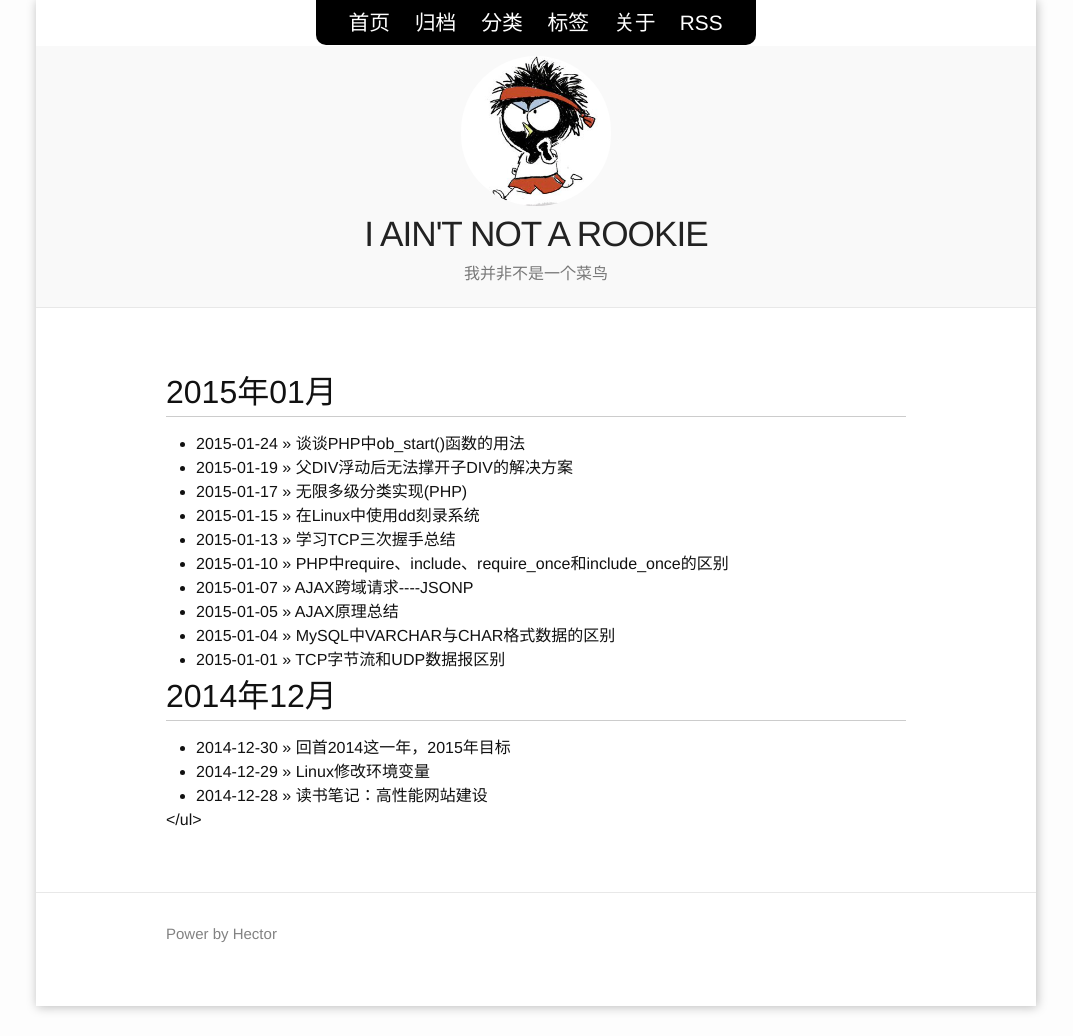
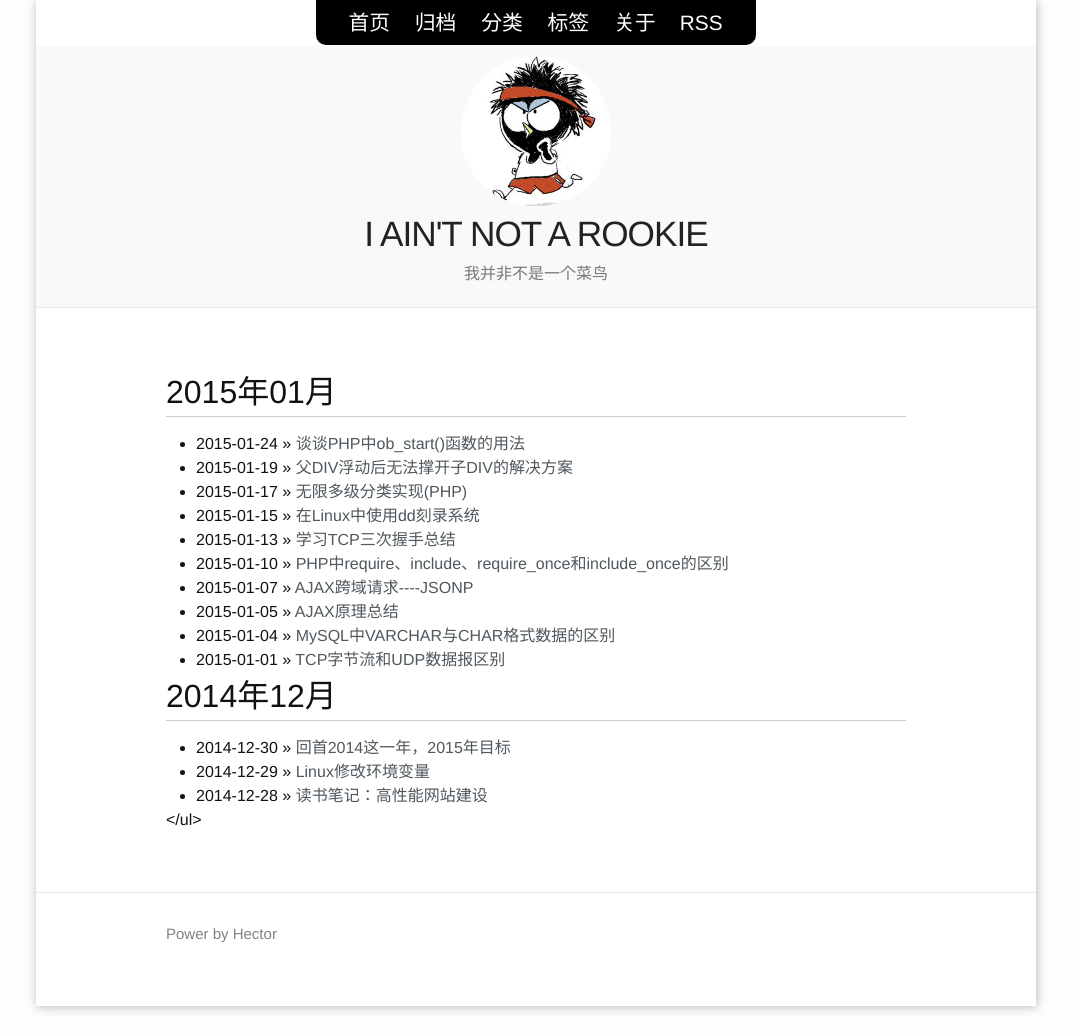
Before and after one commit to hoohack/hoohack.github.io, a Jekyll site: the page built from archives.md, in a window 1280 px wide. Shown: the whole page, without its empty margins (104-1177 px from the left). Built offline with Jekyll 4.4.1, drawn with Linux system fonts in a browser that asks for light colours; comment, search, counter and statistics services are not loaded.

Commit message:
update layout

```diff
--- a/_sass/_layout.scss
+++ b/_sass/_layout.scss
@@ -191,6 +191,17 @@
     vertical-align: super;
 }
 
+.archives {
+    a {
+        color: #50585D;
+    }
+
+    a:hover {
+        color: #1F85C8;
+    }
+
+}
+
 #post-pagination ul {
     list-style: none;
     margin-left: auto;
--- a/archives.md
+++ b/archives.md
@@ -3,7 +3,7 @@ layout: page
 head: "归档"
 permalink: /archives/
 ---
-<div class="well">
+<div class="archives">
 {% for post in site.posts  %}
     {% capture this_year %}{{ post.date | date: "%Y" }}{% endcapture %}
     {% capture this_month %}{{ post.date | date: "%m" }}{% endcapture %}
```
